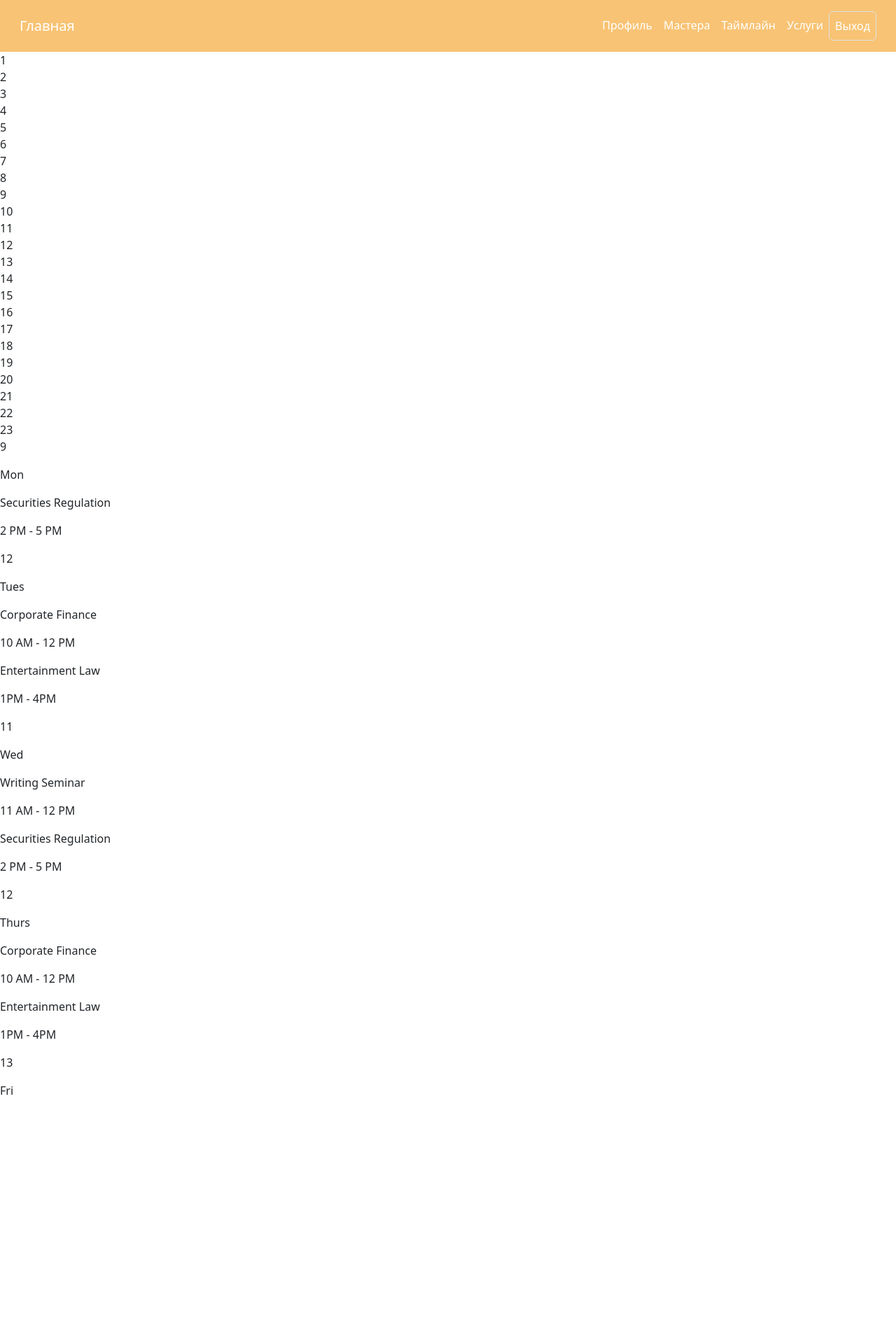
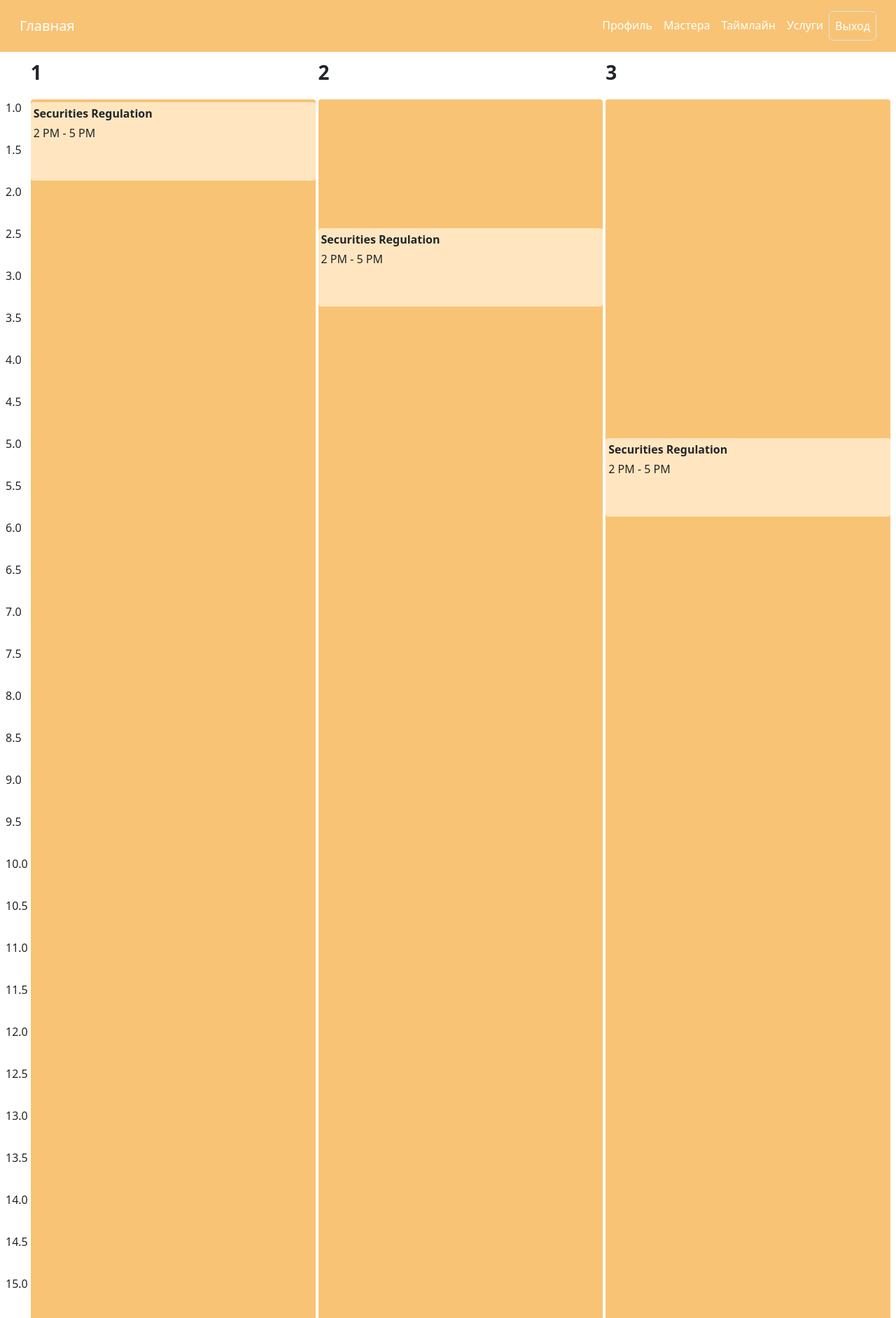
Before and after one commit to chebupelka332-pro/WEB_project, a Flask app: page /profile/timeline in a window 1280 px wide. Shown: the top 1883 px of the page at 70% size. Before the commit the page ends 1564 px from the top, so only its background shows below. Run offline with Flask 3, Linux system fonts and the light colour scheme; a user stored in the database is signed in.

Commit message:
Добавил вкладку timeline, начал делать добавление записи в db(обнаружен баг)

```diff
--- a/data/record.py
+++ b/data/record.py
@@ -9,6 +9,7 @@ class Record(SqlAlchemyBase):
     name = sqlalchemy.Column(sqlalchemy.String, nullable=False)  # Имя клиента
     number = sqlalchemy.Column(sqlalchemy.String, nullable=False)  # его номер телефона для связи
     admin_id = sqlalchemy.Column(sqlalchemy.Integer, sqlalchemy.ForeignKey("admins.id"))
+    master_id = sqlalchemy.Column(sqlalchemy.Integer, sqlalchemy.ForeignKey("masters.id"))
     process_id = sqlalchemy.Column(sqlalchemy.Integer, sqlalchemy.ForeignKey("processes.id"))
     start_time = sqlalchemy.Column(sqlalchemy.String, nullable=False)  # Format "09:00"
     date = sqlalchemy.Column(sqlalchemy.String, nullable=False)  # Format "%d.%m.%y"
--- a/main.py
+++ b/main.py
@@ -7,6 +7,7 @@ from data import db_session
 from data.admin import Admin
 from data.master import Master
 from data.process import Process
+from data.record import Record
 from forms import *
 
 app = Flask(__name__)
@@ -107,7 +108,7 @@ def change_profile():
 
 @app.route("/profile/timeline")
 @login_required
-def timeline():  # Заготовка для таймлайна
+def timeline():
     return render_template('timeline.html', title="Таймлайн")
 
 
@@ -256,6 +257,17 @@ def record(admin_id):  # Пока не доделано
             return render_template('register_client.html', title='Запись', form=form, message='Данный мастер не '
                                                                                               'работает в выбранный '
                                                                                               'вами день')
+
+        record =  Record(
+                name=form.name.data,
+                number=form.phone_number.data,
+                admin_id=int(admin_id),
+                master_id=int(form.master_name.data),
+                process_id = int(user_process),
+                start_time=form.start_time.data.strftime("%H:%M"),
+                date=form.date.data.strftime('%d.%m.%Y'))
+        db_sess.add(record)
+        db_sess.commit()
         return redirect('/good')
     return render_template('register_client.html', title='Запись', form=form)
 
--- a/static/css/style.css
+++ b/static/css/style.css
@@ -1,4 +1,24 @@
-*{
-    margin: 0;
-    padding:0;
+:root{
+  --numDays: 3;
+  --numHours: 48;
+  --timeHeight: 60px;
 }
+
+.calendar {
+
+  grid-template-columns: auto 1fr;
+
+}
+
+.timeline {
+  grid-template-rows: repeat(var(--numHours), var(--timeHeight));
+}
+
+.days {
+  grid-column: 2;
+  grid-template-columns: repeat(auto-fit, minmax(150px, 1fr));
+}
+
+.events {
+  grid-template-rows: repeat(var(--numHours), var(--timeHeight));
+}
--- a/templates/timeline.html
+++ b/templates/timeline.html
@@ -2,82 +2,28 @@
 
 {% block content %}
 
-<div class="calendar">
-  <div class="timeline">
-    <div class="spacer"></div>
-    {% for i in range(23)%}
-        <div class="time-marker">{{i + 1}}</div>
+<div class="calendar d-grid m-2 gap-1">
+  <div class="timeline d-grid">
+    <div style="height: 60px;"></div>
+    {% for i in range(46)%}
+        <div class="time-marker">{{i / 2 + 1}}</div>
     {%endfor%}
   </div>
-  <div class="days">
-    <div class="day mon">
-      <div class="date">
-        <p class="date-num">9</p>
-        <p class="date-day">Mon</p>
-      </div>
-      <div class="events">
-        <div class="event start-2 end-5 securities">
-          <p class="title">Securities Regulation</p>
-          <p class="time">2 PM - 5 PM</p>
+  <div class="days d-grid gap-1" style="--bs-rows: 48">
+    {% for i in range(3)%}
+      <div class="day">
+        <div class="date d-flex gap-1" style="height: 60px;">
+          <p class="date-num d-inline fs-3" style="font-weight: 600;">{{i + 1}}</p>
+          <p class="date-day d-inline fs-3" style="font-weight: 100;"></p>
+        </div>
+        <div class="events d-grid rounded-1" style="background-color: #f8c374; ">
+          <div class="event border-1 rounded-1 p-1 my-1 ", style="background: #ffe6c0; border-color: #ad6800; grid-row-start: {{(i + 1) * (i + 1)}}; grid-row-end: {{(i + 1) * (i + 1) + 2}};">
+            <p class="title mb-1" style="font-weight: 600;">Securities Regulation</p>
+            <p class="time">2 PM - 5 PM</p>
+          </div>
         </div>
       </div>
-    </div>
-    <div class="day tues">
-      <div class="date">
-        <p class="date-num">12</p>
-        <p class="date-day">Tues</p>
-      </div>
-      <div class="events">
-        <div class="event start-10 end-12 corp-fi">
-          <p class="title">Corporate Finance</p>
-          <p class="time">10 AM - 12 PM</p>
-        </div>
-        <div class="event start-1 end-4 ent-law">
-          <p class="title">Entertainment Law</p>
-          <p class="time">1PM - 4PM</p>
-        </div>
-      </div>
-    </div>
-    <div class="day wed">
-      <div class="date">
-        <p class="date-num">11</p>
-        <p class="date-day">Wed</p>
-      </div>
-      <div class="events">
-        <div class="event start-12 end-1 writing">
-          <p class="title">Writing Seminar</p>
-          <p class="time">11 AM - 12 PM</p>
-        </div>
-        <div class="event start-2 end-5 securities">
-          <p class="title">Securities Regulation</p>
-          <p class="time">2 PM - 5 PM</p>
-        </div>
-      </div>
-    </div>
-    <div class="day thurs">
-      <div class="date">
-        <p class="date-num">12</p>
-        <p class="date-day">Thurs</p>
-      </div>
-      <div class="events">
-        <div class="event start-10 end-12 corp-fi">
-          <p class="title">Corporate Finance</p>
-          <p class="time">10 AM - 12 PM</p>
-        </div>
-        <div class="event start-1 end-4 ent-law">
-          <p class="title">Entertainment Law</p>
-          <p class="time">1PM - 4PM</p>
-        </div>
-      </div>
-    </div>
-    <div class="day fri">
-      <div class="date">
-        <p class="date-num">13</p>
-        <p class="date-day">Fri</p>
-      </div>
-      <div class="events">
-      </div>
-    </div>
+    {%endfor%}
   </div>
 </div>
 
```
